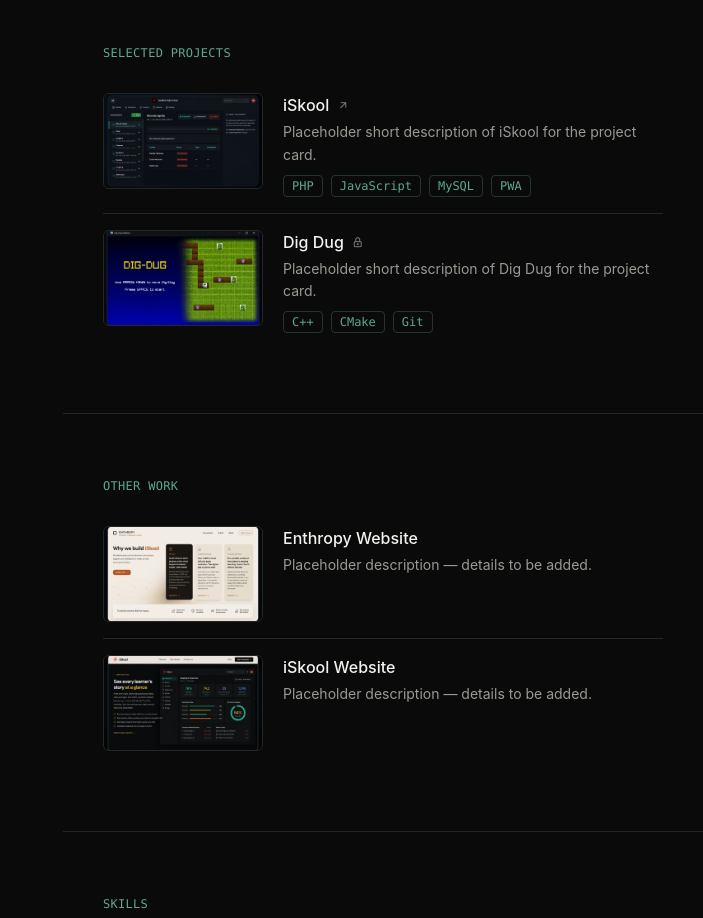
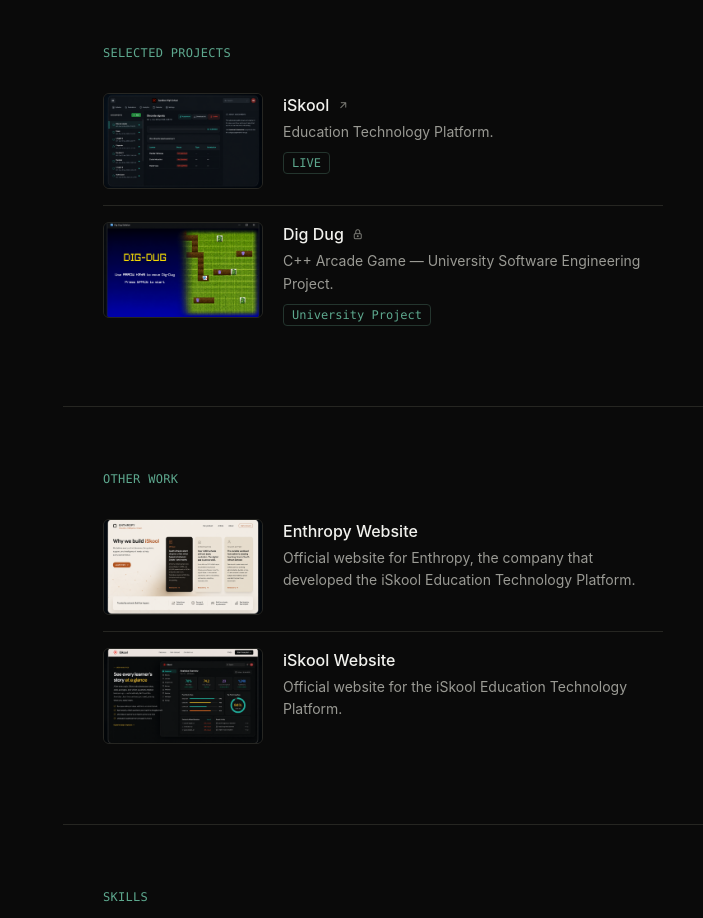
Before and after one commit to mandlacodes404/mandlacodes404.github.io, a React (Vite) app: page / in a window 1280 px wide. Shown: the part 860-1778 px from the top of the page, without its empty margins (577-1280 px from the left). Built offline with nearby package versions, Linux system fonts and the light colour scheme.

Commit message:
Add no-demo explanation modal for Dig Dug, generalize DemoLoginModal for both credential and explanation cases

```diff
--- a/src/components/home/DemoLoginModal.jsx
+++ b/src/components/home/DemoLoginModal.jsx
@@ -1,8 +1,11 @@
 // src/components/home/DemoLoginModal.jsx
 //
-// Small modal shown before redirecting to a project's live demo,
-// when that project has demoCredentials defined. Shows email/password
-// with copy buttons, and a button to actually continue to the site.
+// Reusable modal for a project row's click. Renders one of two modes
+// depending on the project's data:
+//   - project.demoCredentials present → shows email/password with copy
+//     buttons and a "Continue to demo" button that opens the live link.
+//   - project.noDemoExplanation present → shows an explanation of why
+//     there's no live demo, with just a "Close" button.
 
 import { useState } from "react";
 
@@ -47,6 +50,8 @@
         className="bg-surface border border-border rounded-lg p-6 max-w-sm w-full"
         onClick={(e) => e.stopPropagation()}
       >
+        {project.demoCredentials ? (
+          <>
             <p className="font-mono text-xs tracking-wide text-accent mb-2">
               DEMO LOGIN
             </p>
@@ -84,6 +89,31 @@
                 Continue to demo
               </button>
             </div>
+          </>
+        ) : (
+          <>
+            <p className="font-mono text-xs tracking-wide text-accent mb-2">
+              {project.name.toUpperCase()}
+            </p>
+            <h3 className="text-lg font-medium text-text-primary mb-4">
+              {project.noDemoExplanation.heading}
+            </h3>
+            <div className="text-sm text-text-secondary leading-relaxed mb-6 space-y-3">
+              {project.noDemoExplanation.body
+                .split("\n\n")
+                .map((paragraph, i) => (
+                  <p key={i}>{paragraph}</p>
+                ))}
+            </div>
+            <button
+              type="button"
+              onClick={onClose}
+              className="w-full text-sm text-text-secondary border border-border rounded-md py-2 hover:text-text-primary transition-colors"
+            >
+              Close
+            </button>
+          </>
+        )}
       </div>
     </div>
   );
--- a/src/components/home/OtherWork.jsx
+++ b/src/components/home/OtherWork.jsx
@@ -3,13 +3,13 @@
 const otherWork = [
   {
     name: "Enthropy Website",
-    description: "Placeholder description — details to be added.",
+    description: "Official website for Enthropy, the company that developed the iSkool Education Technology Platform.",
     thumbnail: "/images/enthropy/thumbnail.png",
     url: "https://iskool.xyz/ENTHROPY_website.html",
   },
   {
     name: "iSkool Website",
-    description: "Placeholder description — details to be added.",
+    description: "Official website for the iSkool Education Technology Platform.",
     thumbnail: "/images/iskool-website/thumbnail.png",
     url: "https://iskool.xyz",
   },
--- a/src/components/home/ProjectCard.jsx
+++ b/src/components/home/ProjectCard.jsx
@@ -1,9 +1,9 @@
 // src/components/home/ProjectCard.jsx
 //
-// Row-style project entry. If the project has demoCredentials, clicking
-// opens a modal showing them before redirecting to the live site.
-// Otherwise, links straight to project.links.live if it exists.
-// Renders as a non-clickable row if there's no live link at all.
+// Row-style project entry. Clicking opens DemoLoginModal if the project
+// has either demoCredentials or a noDemoExplanation. Otherwise links
+// straight to project.links.live if it exists, or renders as a
+// non-clickable row if there's nothing to link to or explain.
 
 import { useState } from "react";
 import DemoLoginModal from "./DemoLoginModal";
@@ -62,7 +62,7 @@
     </>
   );
 
-  if (project.demoCredentials) {
+  if (project.demoCredentials || project.noDemoExplanation) {
     return (
       <>
         <button
--- a/src/data/projects.js
+++ b/src/data/projects.js
@@ -11,8 +11,8 @@
     name: "iSkool",
     category: "Education Technology Platform",
     shortDescription:
-      "Placeholder short description of iSkool for the project card.",
-    techStack: ["PHP", "JavaScript", "MySQL", "PWA"],
+      "Education Technology Platform.",
+    techStack: ["LIVE"],
     thumbnail: "/images/iskool/thumbnail.png",
     links: {
       github: null,
@@ -30,19 +30,23 @@
     architecture: "Placeholder architecture description.",
     challenges: "Placeholder technical challenges description.",
     contribution: "Placeholder description of your personal contribution.",
-    screenshots: [],                // { src: "", caption: "" } objects go here later
+    screenshots: [],
   },
   {
     slug: "dig-dug",
     name: "Dig Dug",
     category: "C++ Arcade Game — University Software Engineering Project",
     shortDescription:
-      "Placeholder short description of Dig Dug for the project card.",
-    techStack: ["C++", "CMake", "Git"],
+      "C++ Arcade Game — University Software Engineering Project.",
+    techStack: ["University Project"],
     thumbnail: "/images/dig-dug/thumbnail.png",
     links: {
       github: null,                 // stays null — private university repo
       live: null,
+    },
+    noDemoExplanation: {
+      heading: "Why there's no live demo",
+      body: "Dig Dug was a UNIVERSITY project built for a software development course at Wits University.\n\nThe original source code lives in a private university repository and isn't publicly available.",
     },
     overview: "Placeholder overview paragraph.",
     features: [
@@ -53,6 +57,6 @@
     challenges: "Placeholder technical challenges description.",
     contribution: "Placeholder description of your personal contribution.",
     screenshots: [],
-    isPrivateRepo: true,            // tells ProjectPage to show "Private repository" text
+    isPrivateRepo: true,
   },
 ];
```
Lines whose indentation alone changed are shown as unchanged.
